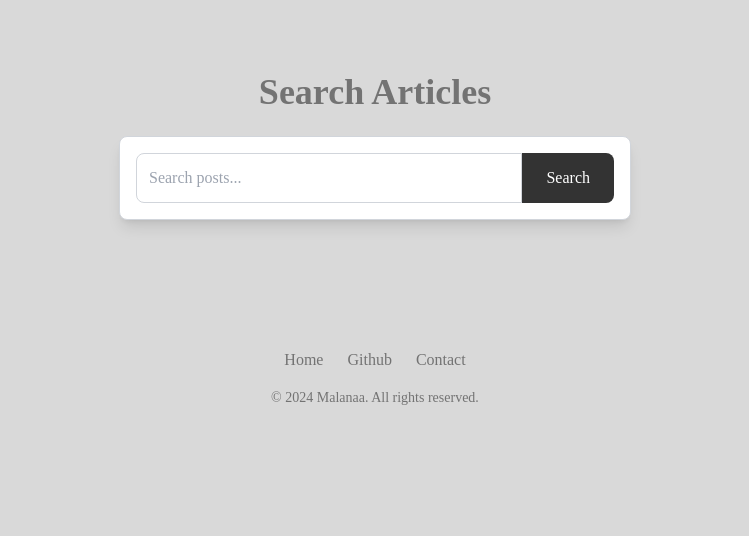
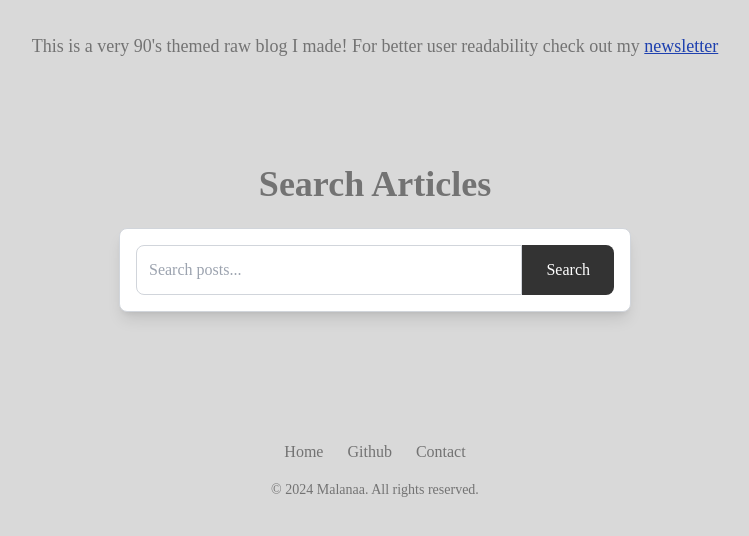
Before and after one commit to Malanaa/den, a Flask app: page / in a window 1280 px wide. Shown: the part 64-600 px from the top of the page, without its empty margins (265-1014 px from the left). Run offline with Flask 3, Linux system fonts and the light colour scheme; data that the repository does not hold is empty; some libraries are stand-ins or nearby versions; some web fonts are replaced.

Commit message:
Added newsletter

```diff
--- a/templates/home.html
+++ b/templates/home.html
@@ -75,7 +75,15 @@
     </div>
   </section> -->
 
-  <!--All Posts-->
+  <section class="bg-[#D9D9D9] text-[#737373] py-8">
+    <div class="max-w-screen-xl mx-auto px-4">
+        <p class="text-lg text-center">
+            This is a very 90's themed raw blog I made! For better user readability check out my <a href="https://newsletter.syedimam.work/" class="text-blue-800 underline">newsletter</a>
+        </p>
+    </div>
+</section>
+
+<!--All Posts-->
  <section class="bg-custom-light py-8 mt-10">
   <div class="max-w-screen-xl mx-auto px-4">
     <h2 class="text-4xl font-semibold text-custom-dark mb-6 text-center">Search Articles</h2>
```
Also changed, not shown: 2 other files.
